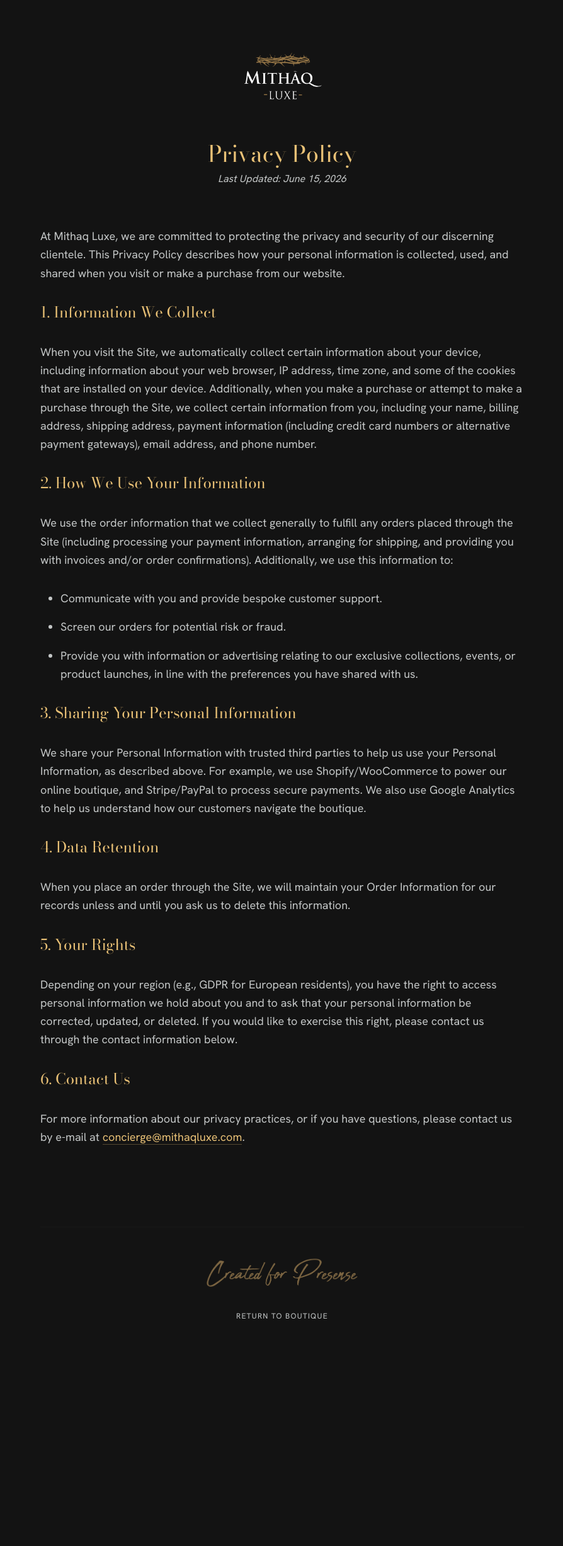
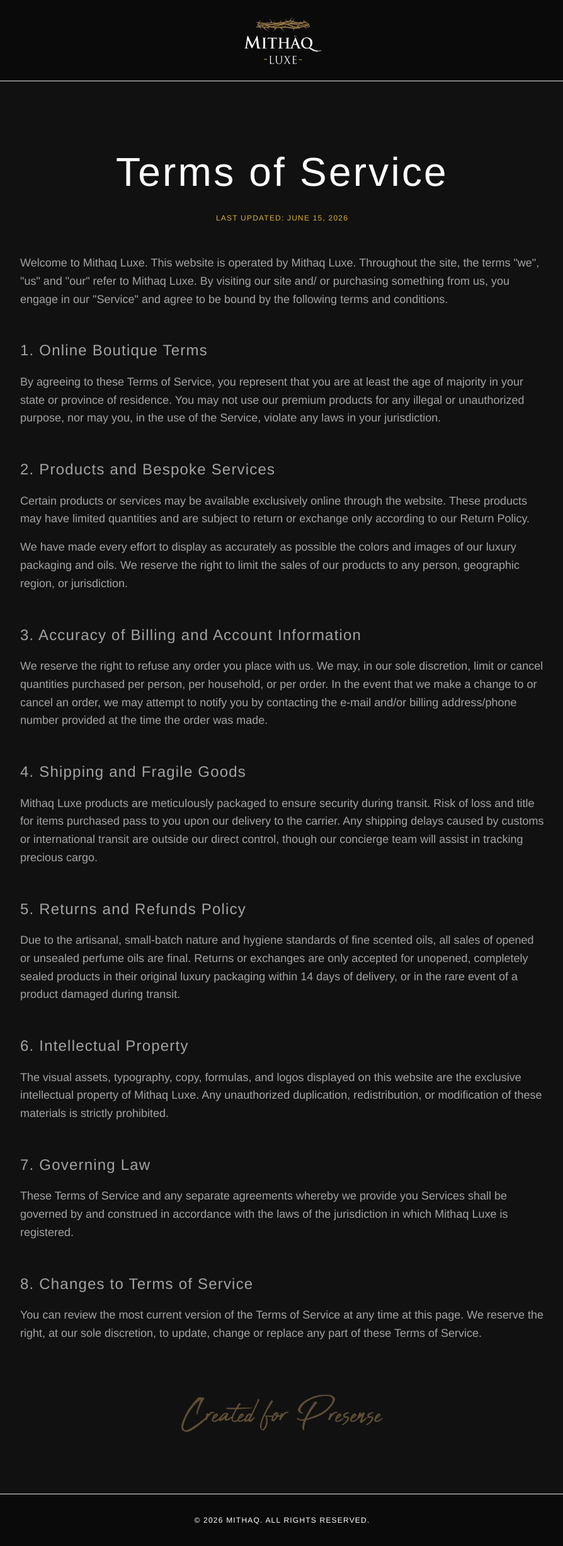
Before and after one commit to hbinfarteen-debug/mithaq-luxe-landing-page., a plain HTML site: page terms.html in a window 1280 px wide. Shown: the whole page at 63% size, without its empty margins (192-1086 px from the left). Before the commit the page ends 2180 px from the top, so only its background shows below. Drawn offline with nearby package versions, Linux system fonts and the light colour scheme.

```diff
--- a/terms.html
+++ b/terms.html
@@ -1,88 +1,120 @@
 <!DOCTYPE html>
-<html class="dark" lang="en">
+<html lang="en">
 <head>
-    <meta charset="utf-8"/>
-    <meta content="width=device-width, initial-scale=1.0" name="viewport"/>
-    <title>Mithaq | Privacy Policy & Terms</title>
-    <script src="https://cdn.tailwindcss.com?plugins=forms,container-queries"></script>
-    <link href="https://fonts.googleapis.com/css2?family=Bodoni+Moda:ital,wght@0,400..900;1,400..900&family=Hanken+Grotesk:wght@300;400;600&display=swap" rel="stylesheet"/>
+    <meta charset="UTF-8">
+    <meta name="viewport" content="width=device-width, initial-scale=1.0">
+    <title>Terms of Service - Mithaq Luxe</title>
+    <script src="https://cdn.tailwindcss.com"></script>
     <style>
+        /* Shared design system with index.html */
+        :root {
+            --surface: #111111;
+            --surface-container-lowest: #0a0a0a;
+            --surface-container: #1a1a1a;
+            --on-surface: #ffffff;
+            --on-surface-variant: #a3a3a3;
+            --secondary: #d4af37;
+            --on-secondary: #111111;
+        }
+
         body {
-            background-color: #131313;
-            color: #e4e2e1;
+            background-color: var(--surface);
+            color: var(--on-surface);
+            font-family: 'Helvetica Neue', Helvetica, Arial, sans-serif;
             -webkit-font-smoothing: antialiased;
         }
+
+        .bg-surface-container-lowest { background-color: var(--surface-container-lowest); }
+        .text-secondary { color: var(--secondary); }
+        .text-on-surface-variant { color: var(--on-surface-variant); }
+        .border-outline-variant { border-color: rgba(255, 255, 255, 0.1); }
+
+        .font-display-lg { font-size: 3rem; font-weight: 300; letter-spacing: 0.05em; }
+        .font-headline-md { font-size: 1.5rem; font-weight: 400; letter-spacing: 0.05em; }
+        .font-body-lg { font-size: 1.125rem; font-weight: 300; line-height: 1.6; }
+        .font-label-caps { font-size: 0.75rem; font-weight: 500; letter-spacing: 0.1em; text-transform: uppercase; }
+
+        @media (min-width: 768px) {
+            .font-display-lg { font-size: 4rem; }
+        }
+
+        .py-section-gap { padding-top: 6rem; padding-bottom: 6rem; }
+        .px-margin-desktop { padding-left: 2rem; padding-right: 2rem; }
+        .mb-stack-lg { margin-bottom: 2rem; }
+        .mb-stack-md { margin-bottom: 1rem; }
+        .gap-stack-lg { gap: 2rem; }
     </style>
-    <script>
-        tailwind.config = {
-          darkMode: "class",
-          theme: {
-            extend: {
-              "colors": {
-                      "secondary": "#e9c176",
-                      "on-surface": "#e4e2e1",
-                      "background": "#131313",
-                      "on-surface-variant": "#c4c7c7",
-                      "outline-variant": "#444748"
-              },
-              "fontFamily": {
-                      "body-lg": ["Hanken Grotesk"],
-                      "headline-lg": ["Bodoni Moda"],
-                      "body-md": ["Hanken Grotesk"],
-                      "label-caps": ["Hanken Grotesk"]
-              }
-            }
-          }
-        }
-    </script>
 </head>
-<body class="font-body-md text-on-surface bg-background py-20 px-8">
-    <div class="max-w-3xl mx-auto">
-        <!-- Logo Top -->
-        <div class="text-center mb-16">
-            <a href="./index.html">
-                <img src="./mithaq-logo.png" alt="Mithaq" class="h-16 md:h-20 object-contain mx-auto"/>
-            </a>
+<body class="min-h-screen flex flex-col">
+
+    <!-- Minimal Header -->
+    <header class="py-6 px-margin-desktop bg-surface-container-lowest border-b border-outline-variant/10 flex justify-center">
+        <a href="./index.html"><img src="./mithaq-logo.png" alt="Mithaq" class="h-16 md:h-20 object-contain"/></a>
+    </header>
+
+    <!-- Main Content -->
+    <main class="flex-grow py-section-gap px-margin-desktop max-w-4xl mx-auto w-full">
+        <h1 class="font-display-lg mb-4 text-center">Terms of Service</h1>
+        <p class="font-label-caps text-secondary mb-12 text-center">Last Updated: June 15, 2026</p>
+
+        <div class="space-y-12 font-body-lg text-on-surface-variant">
+
+            <div>
+                <p>Welcome to Mithaq Luxe. This website is operated by Mithaq Luxe. Throughout the site, the terms "we", "us" and "our" refer to Mithaq Luxe. By visiting our site and/ or purchasing something from us, you engage in our "Service" and agree to be bound by the following terms and conditions.</p>
+            </div>
+
+            <div>
+                <h2 class="font-headline-md text-on-surface mb-stack-md">1. Online Boutique Terms</h2>
+                <p>By agreeing to these Terms of Service, you represent that you are at least the age of majority in your state or province of residence. You may not use our premium products for any illegal or unauthorized purpose, nor may you, in the use of the Service, violate any laws in your jurisdiction.</p>
+            </div>
+
+            <div>
+                <h2 class="font-headline-md text-on-surface mb-stack-md">2. Products and Bespoke Services</h2>
+                <p>Certain products or services may be available exclusively online through the website. These products may have limited quantities and are subject to return or exchange only according to our Return Policy.</p>
+                <p class="mt-4">We have made every effort to display as accurately as possible the colors and images of our luxury packaging and oils. We reserve the right to limit the sales of our products to any person, geographic region, or jurisdiction.</p>
+            </div>
+
+            <div>
+                <h2 class="font-headline-md text-on-surface mb-stack-md">3. Accuracy of Billing and Account Information</h2>
+                <p>We reserve the right to refuse any order you place with us. We may, in our sole discretion, limit or cancel quantities purchased per person, per household, or per order. In the event that we make a change to or cancel an order, we may attempt to notify you by contacting the e-mail and/or billing address/phone number provided at the time the order was made.</p>
+            </div>
+
+            <div>
+                <h2 class="font-headline-md text-on-surface mb-stack-md">4. Shipping and Fragile Goods</h2>
+                <p>Mithaq Luxe products are meticulously packaged to ensure security during transit. Risk of loss and title for items purchased pass to you upon our delivery to the carrier. Any shipping delays caused by customs or international transit are outside our direct control, though our concierge team will assist in tracking precious cargo.</p>
+            </div>
+
+            <div>
+                <h2 class="font-headline-md text-on-surface mb-stack-md">5. Returns and Refunds Policy</h2>
+                <p>Due to the artisanal, small-batch nature and hygiene standards of fine scented oils, all sales of opened or unsealed perfume oils are final. Returns or exchanges are only accepted for unopened, completely sealed products in their original luxury packaging within 14 days of delivery, or in the rare event of a product damaged during transit.</p>
+            </div>
+
+            <div>
+                <h2 class="font-headline-md text-on-surface mb-stack-md">6. Intellectual Property</h2>
+                <p>The visual assets, typography, copy, formulas, and logos displayed on this website are the exclusive intellectual property of Mithaq Luxe. Any unauthorized duplication, redistribution, or modification of these materials is strictly prohibited.</p>
+            </div>
+
+            <div>
+                <h2 class="font-headline-md text-on-surface mb-stack-md">7. Governing Law</h2>
+                <p>These Terms of Service and any separate agreements whereby we provide you Services shall be governed by and construed in accordance with the laws of the jurisdiction in which Mithaq Luxe is registered.</p>
+            </div>
+
+            <div>
+                <h2 class="font-headline-md text-on-surface mb-stack-md">8. Changes to Terms of Service</h2>
+                <p>You can review the most current version of the Terms of Service at any time at this page. We reserve the right, at our sole discretion, to update, change or replace any part of these Terms of Service.</p>
+            </div>
+
         </div>
 
-        <h1 class="font-headline-lg text-4xl mb-2 text-center text-secondary">Privacy Policy</h1>
-        <p class="text-on-surface-variant mb-16 text-center italic">Last Updated: June 15, 2026</p>
+        <div class="mt-20 flex justify-center">
+            <img src="./created-logo.png" alt="Created By" class="h-16 opacity-50"/>
+        </div>
+    </main>
 
-        <div class="space-y-8 font-body-lg text-lg text-on-surface-variant leading-relaxed">
-            <p>At Mithaq Luxe, we are committed to protecting the privacy and security of our discerning clientele. This Privacy Policy describes how your personal information is collected, used, and shared when you visit or make a purchase from our website.</p>
+    <!-- Footer -->
+    <footer class="bg-surface-container-lowest py-8 px-margin-desktop border-t border-outline-variant/5 text-center">
+        <p class="font-label-caps text-on-surface-variant/40">© 2026 MITHAQ. ALL RIGHTS RESERVED.</p>
+    </footer>
 
-            <h2 class="text-secondary font-headline-lg text-2xl mt-16 mb-4">1. Information We Collect</h2>
-            <p>When you visit the Site, we automatically collect certain information about your device, including information about your web browser, IP address, time zone, and some of the cookies that are installed on your device. Additionally, when you make a purchase or attempt to make a purchase through the Site, we collect certain information from you, including your name, billing address, shipping address, payment information (including credit card numbers or alternative payment gateways), email address, and phone number.</p>
-
-            <h2 class="text-secondary font-headline-lg text-2xl mt-16 mb-4">2. How We Use Your Information</h2>
-            <p>We use the order information that we collect generally to fulfill any orders placed through the Site (including processing your payment information, arranging for shipping, and providing you with invoices and/or order confirmations). Additionally, we use this information to:</p>
-            <ul class="list-disc pl-8 space-y-4">
-                <li>Communicate with you and provide bespoke customer support.</li>
-                <li>Screen our orders for potential risk or fraud.</li>
-                <li>Provide you with information or advertising relating to our exclusive collections, events, or product launches, in line with the preferences you have shared with us.</li>
-            </ul>
-
-            <h2 class="text-secondary font-headline-lg text-2xl mt-16 mb-4">3. Sharing Your Personal Information</h2>
-            <p>We share your Personal Information with trusted third parties to help us use your Personal Information, as described above. For example, we use Shopify/WooCommerce to power our online boutique, and Stripe/PayPal to process secure payments. We also use Google Analytics to help us understand how our customers navigate the boutique.</p>
-
-            <h2 class="text-secondary font-headline-lg text-2xl mt-16 mb-4">4. Data Retention</h2>
-            <p>When you place an order through the Site, we will maintain your Order Information for our records unless and until you ask us to delete this information.</p>
-
-            <h2 class="text-secondary font-headline-lg text-2xl mt-16 mb-4">5. Your Rights</h2>
-            <p>Depending on your region (e.g., GDPR for European residents), you have the right to access personal information we hold about you and to ask that your personal information be corrected, updated, or deleted. If you would like to exercise this right, please contact us through the contact information below.</p>
-
-            <h2 class="text-secondary font-headline-lg text-2xl mt-16 mb-4">6. Contact Us</h2>
-            <p>For more information about our privacy practices, or if you have questions, please contact us by e-mail at <a href="mailto:concierge@mithaqluxe.com" class="text-secondary border-b border-secondary/30 hover:text-white transition-colors">concierge@mithaqluxe.com</a>.</p>
-        </div>
-
-        <!-- Created Logo Bottom -->
-        <div class="mt-32 pt-12 border-t border-outline-variant/10 flex justify-center">
-            <img src="./created-logo.png" alt="Created By" class="h-12 object-contain opacity-70 hover:opacity-100 transition-opacity duration-300"/>
-        </div>
-
-        <div class="mt-8 text-center">
-            <a href="./index.html" class="font-label-caps text-xs text-on-surface-variant hover:text-secondary uppercase tracking-widest transition-colors">Return to Boutique</a>
-        </div>
-    </div>
 </body>
 </html>
```
Also changed, not shown: index.html (+13 -13 lines), privacy.html (added, +88 -0 lines).
